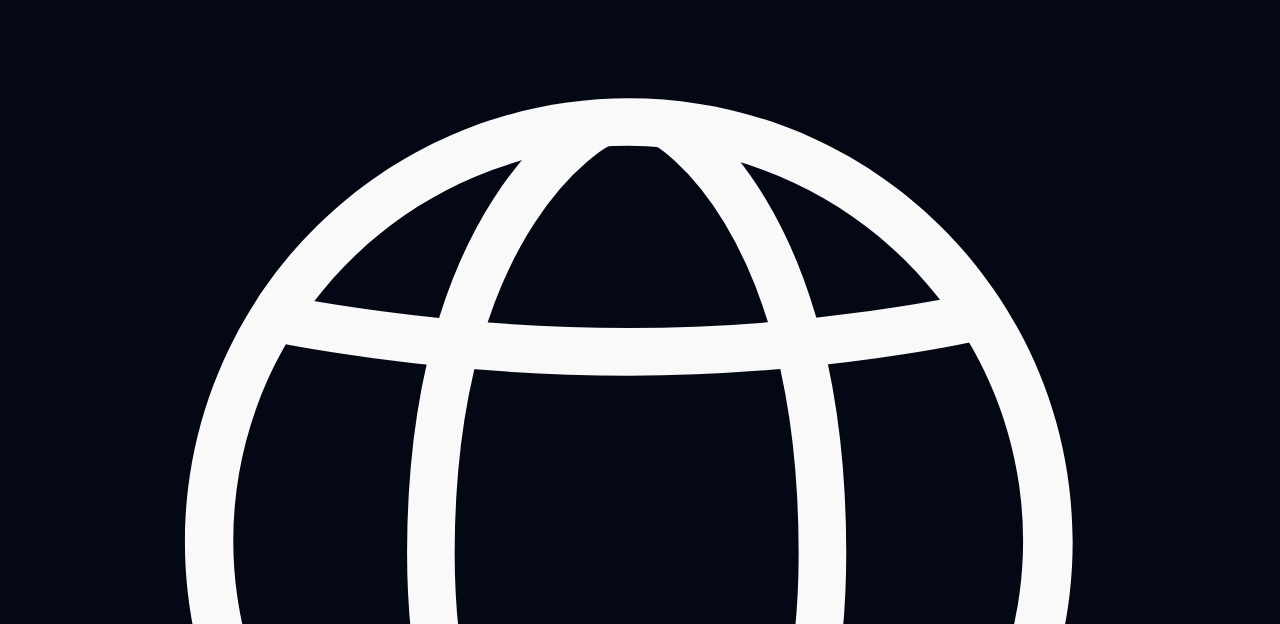
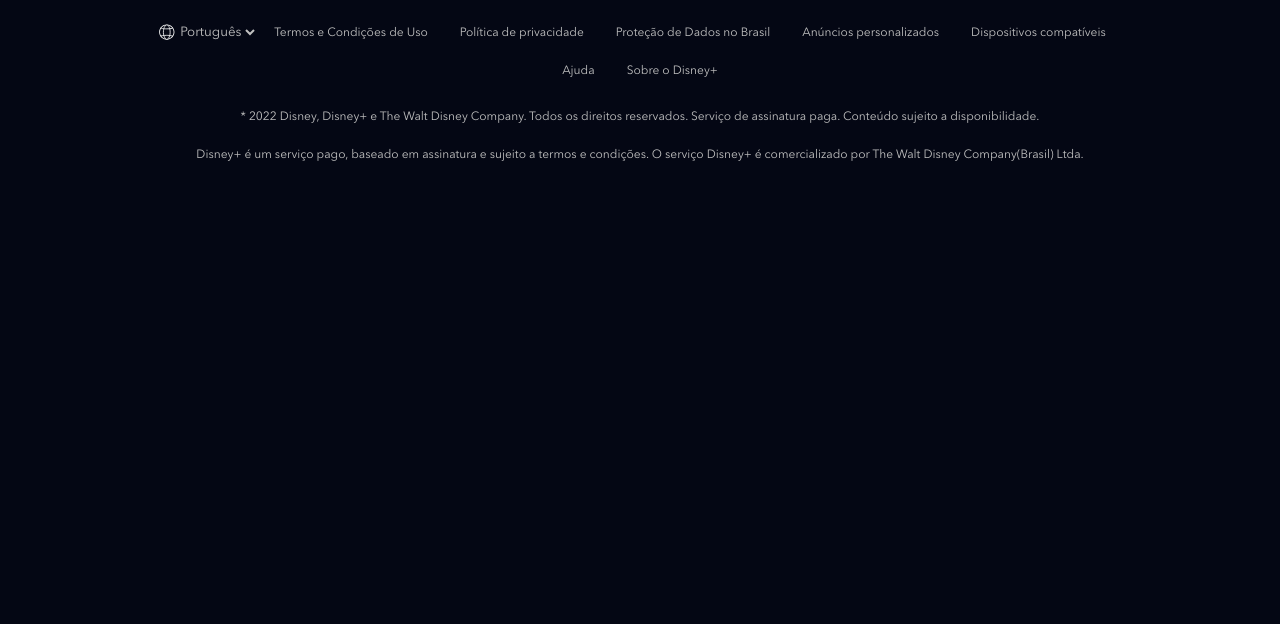
Before and after one commit to VitorV9/clone-disney-plus, a website: page index.html in a window 1280 px wide. Shown: the part 4996-5620 px from the top of the page. After the commit the page ends 5197 px from the top, so only its background shows below. Drawn offline with nearby package versions, Linux system fonts and the light colour scheme; files that its build step writes are made by us from their sources; files whose address does not match are found by name.

Commit message:
feat: finaliza estilização dos links e do select centralizando e mudando cor

```diff
--- a/src/styles/_footer.scss
+++ b/src/styles/_footer.scss
@@ -1,13 +1,69 @@
+@use 'variaveis';
+
 .footer {
     &__container {
         max-width: 1024px;
         width: 100%;
         margin: 0 auto;
         text-align: center;
+        padding-bottom: 20px;
     }
 
     &__logo {
         width: 80px;
         margin: 0 auto 10px;
     }
+
+    &__links {
+        margin-bottom: 16px;
+        display: flex;
+        align-items: center;
+        flex-wrap: wrap;
+        justify-content: center;
+        &__item {
+            display: inline-block;
+            cursor: pointer;
+
+            a {
+                text-decoration: none;
+                padding: 8px 16px;
+                display: block;
+
+                &:hover {
+                    color: variaveis.$corTextoSecundario;
+                }
+            }
+        }
+    }
+
+    p {
+        margin-bottom: 16px;
+    }
 }
+
+.language-selector {
+    display: flex;
+    align-items: center;
+
+    img {
+        height: 18px;
+        width: 18px;
+    }
+
+    select {
+        background-color: transparent;
+        border: none;
+        color: variaveis.$corTextoPrincipal;
+        cursor: pointer;
+        height: 38px;
+
+        &:hover {
+        color: variaveis.$corTextoSecundario;
+        }
+
+        option {
+            color: variaveis.$corDeFundo;
+        }
+
+    }
+}
```
